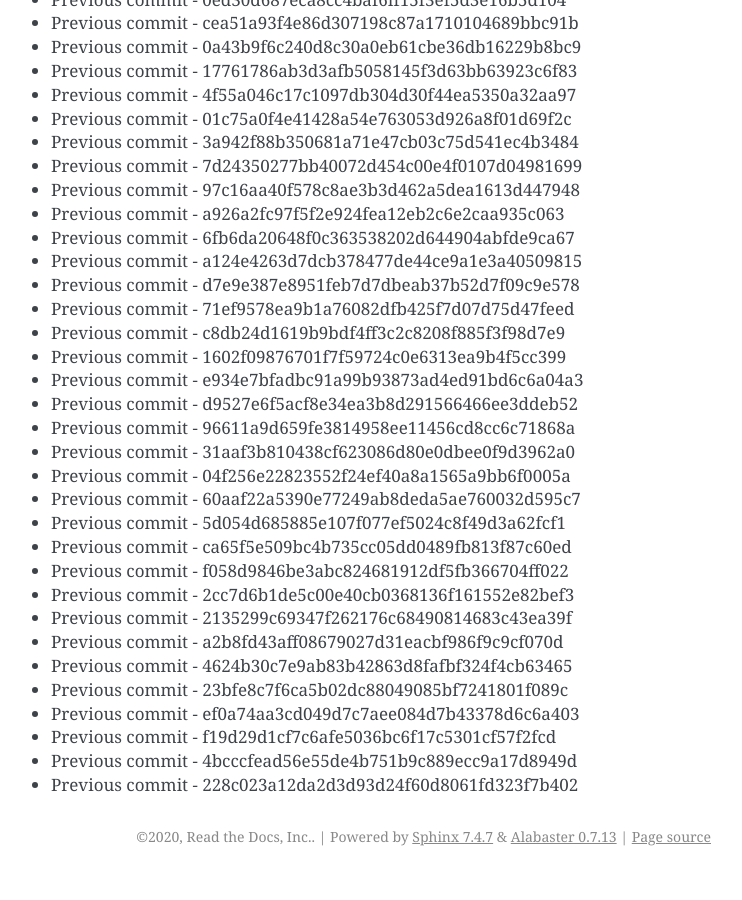
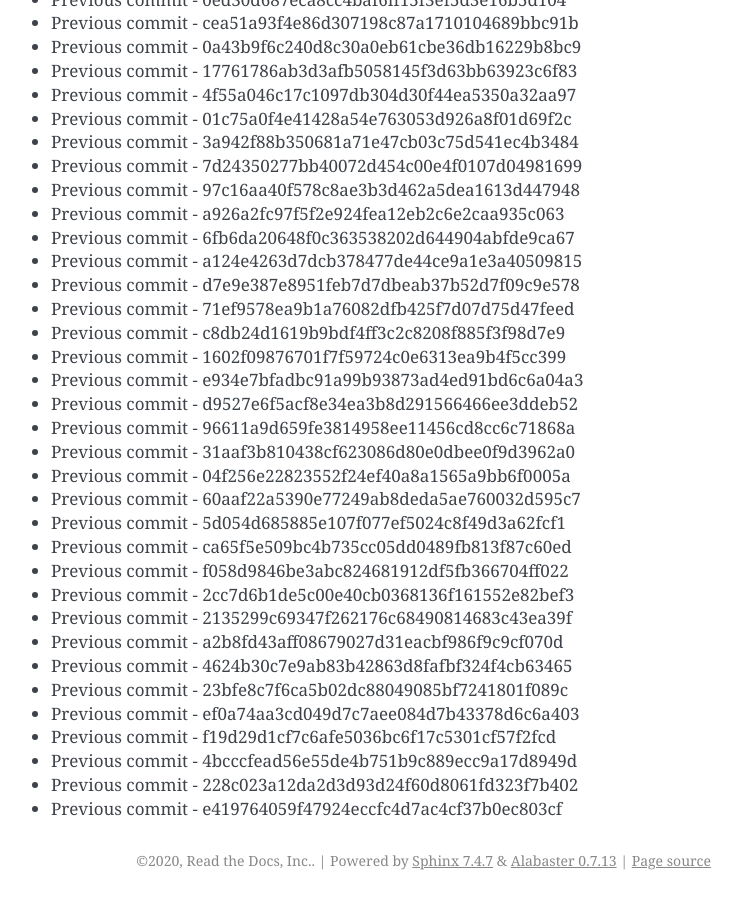
Before and after one commit to readthedocs/rtd-git-stresstest, a Sphinx documentation site: the page built from docs/updates.rst, in a window 1280 px wide and 900 px high, scrolled down 65431 px. Shown: the whole window, without its empty margins (399-1141 px from the left). Built offline with Sphinx 7.4.7, drawn with Linux system fonts in a browser that asks for light colours; before the commit the page ends 66307 px from its top, so only the background shows below that.

Commit message:
Generating commit from previous: e419764059f47924eccfc4d7ac4cf37b0ec803cf

```diff
--- a/docs/updates.rst
+++ b/docs/updates.rst
@@ -2781,3 +2781,4 @@ It can be tested for any performance characteristics.
 * Previous commit - f19d29d1cf7c6afe5036bc6f17c5301cf57f2fcd
 * Previous commit - 4bcccfead56e55de4b751b9c889ecc9a17d8949d
 * Previous commit - 228c023a12da2d3d93d24f60d8061fd323f7b402
+* Previous commit - e419764059f47924eccfc4d7ac4cf37b0ec803cf
```
